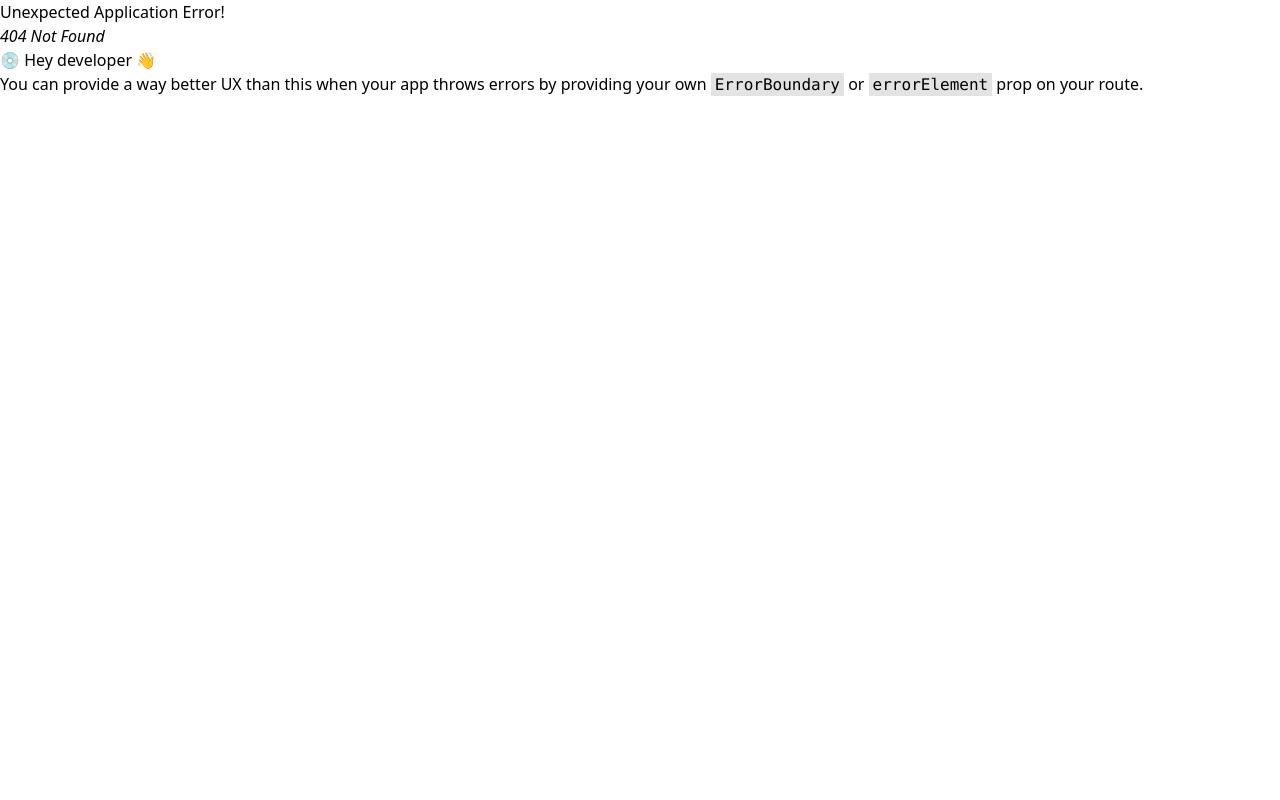
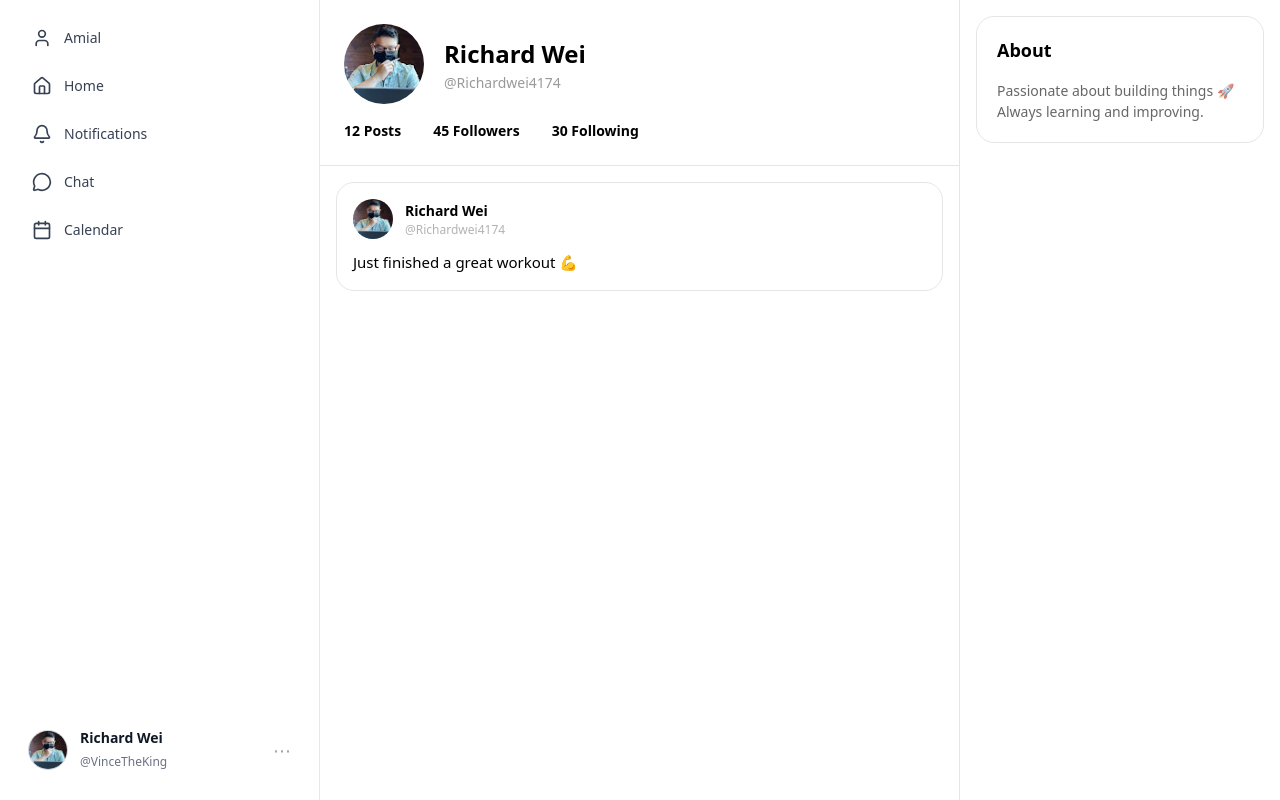
Before and after one commit to Amial-net/Amial, a React (Vite) app in the folder client/: page /profile in a window 1280 px wide. Before the commit this address had no page. Built offline with nearby package versions, Linux system fonts and the light colour scheme.

Commit message:
created a barebone profile  page

```diff
--- /dev/null
+++ b/client/src/Pages/ProfilePage.tsx
@@ -0,0 +1,87 @@
+import MainSideBar from "../components/SideBar.tsx";
+import mypfp from "../assets/mypfp.jpg";
+
+export default function ProfilePage() {
+  return (
+    <div className="grid grid-cols-12 w-full min-h-screen bg-white">
+
+      {/* LEFT SIDEBAR */}
+      <div className="col-span-3">
+        <MainSideBar />
+      </div>
+
+      {/* CENTER PROFILE */}
+      <div className="col-span-6 border-r border-black/10 bg-white">
+
+        {/* PROFILE HEADER */}
+        <div className="p-6 border-b border-black/10">
+          <div className="flex items-center gap-5">
+
+            <img
+              src={mypfp}
+              className="h-20 w-20 rounded-full object-cover"
+            />
+
+            <div>
+              <h1 className="text-[24px] font-extrabold">Richard Wei</h1>
+              <p className="text-[14px] text-black/40">@Richardwei4174</p>
+            </div>
+
+          </div>
+
+          {/* STATS */}
+          <div className="flex gap-8 mt-4 text-[14px] font-semibold">
+            <span><b>12</b> Posts</span>
+            <span><b>45</b> Followers</span>
+            <span><b>30</b> Following</span>
+          </div>
+        </div>
+
+        {/* POSTS SECTION */}
+        <div className="p-4 space-y-4">
+
+          <ProfilePost />
+
+        </div>
+      </div>
+
+      {/* RIGHT SIDEBAR */}
+      <div className="col-span-3 bg-white p-4">
+
+        <div className="rounded-[18px] border border-black/10 p-5">
+          <h3 className="text-[18px] font-extrabold mb-4">About</h3>
+          <p className="text-[14px] text-black/60">
+            Passionate about building things 🚀
+            Always learning and improving.
+          </p>
+        </div>
+
+      </div>
+    </div>
+  );
+}
+
+function ProfilePost() {
+  return (
+    <div className="rounded-[18px] border border-black/10 p-4">
+
+      <div className="flex items-center gap-3">
+        <img
+          src={mypfp}
+          className="h-10 w-10 rounded-full object-cover"
+        />
+        <div>
+          <div className="text-[14px] font-bold">Richard Wei</div>
+          <div className="text-[12px] text-black/30">@Richardwei4174</div>
+        </div>
+      </div>
+
+      <p className="mt-3 text-[15px]">
+        Just finished a great workout 💪
+      </p>
+
+
+
+    </div>
+  );
+}
--- a/client/src/Routes/router.tsx
+++ b/client/src/Routes/router.tsx
@@ -7,6 +7,7 @@ import ActivityPage from "../Pages/ActivitiesPage";
 import MissionPage from "../Pages/MissionPage";
 import SignupPage from "../Pages/SignupPage";
 import PlaybackPage from "../Pages/PlaybackPage";
+import ProfilePage from "../Pages/ProfilePage";
 
 const routes = [
   {
@@ -40,6 +41,10 @@ const routes = [
       {
         path: "playback",
         element: <PlaybackPage/>
+      },
+      {
+        path: "profile",
+        element: <ProfilePage />
       }
     ],
   },
```
